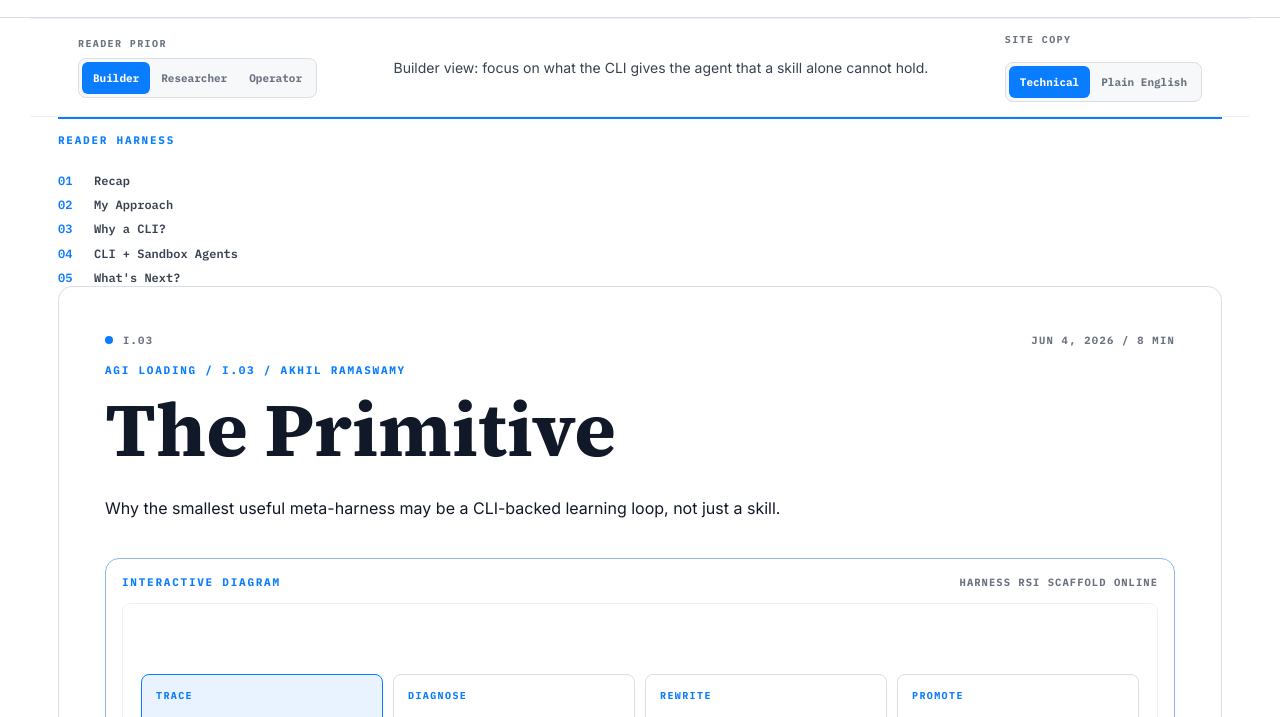
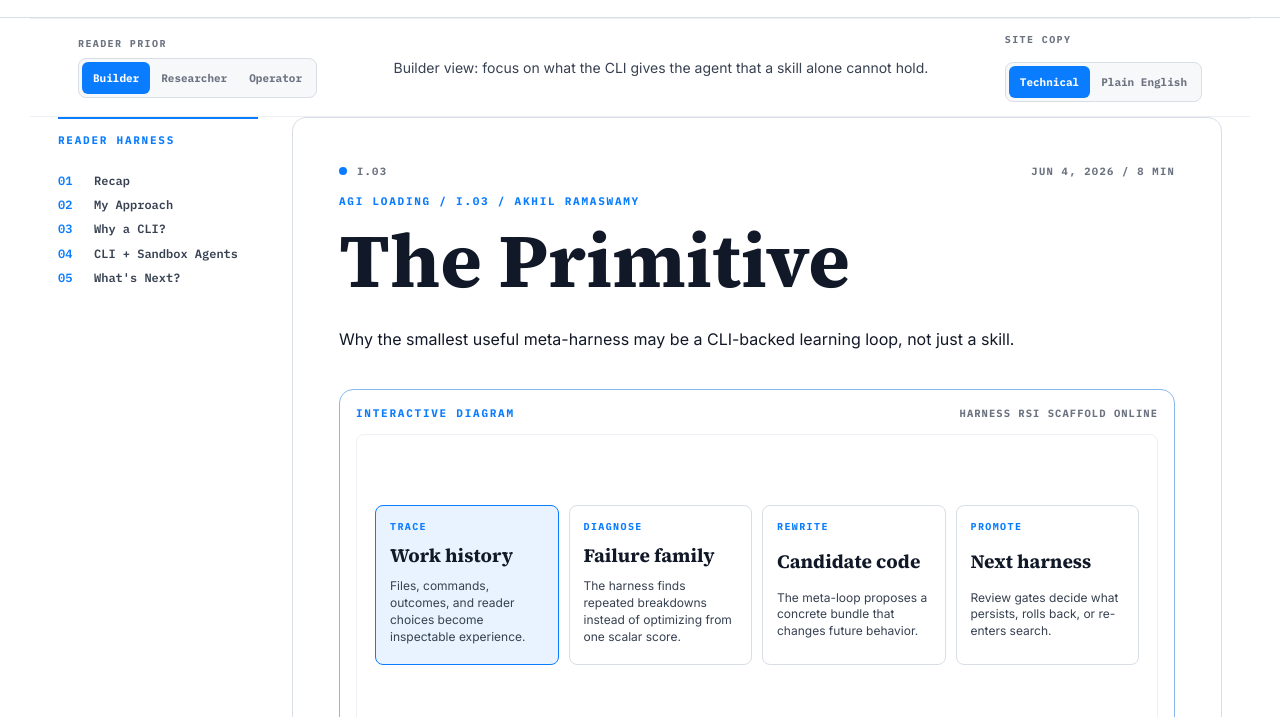
Before and after one commit to Akhilr21/the-primitive, a website built with Vite: page index.html in a window 1280 px wide. Both pictures are taken after a click on the button 261 px from the left and 573 px from the top of the page. Shown: the part 38-755 px from the top of the page. Built offline with nearby package versions, Linux system fonts and the light colour scheme.

Commit message:
Fix reader guide overlap on scroll

```diff
--- a/src/styles.css
+++ b/src/styles.css
@@ -1600,6 +1600,10 @@ button {
   display: block;
 }
 
+.article-layout.route-page.is-route-active {
+  display: grid;
+}
+
 .topbar {
   background: rgba(255, 255, 255, 0.92);
   border-bottom-color: var(--border);
@@ -1626,6 +1630,11 @@ button {
   margin-bottom: 0;
   background: #ffffff;
   border-block: 1px solid var(--border-soft);
+}
+
+.rail,
+.artifact-panel {
+  position: static;
 }
 
 .segmented {
```
